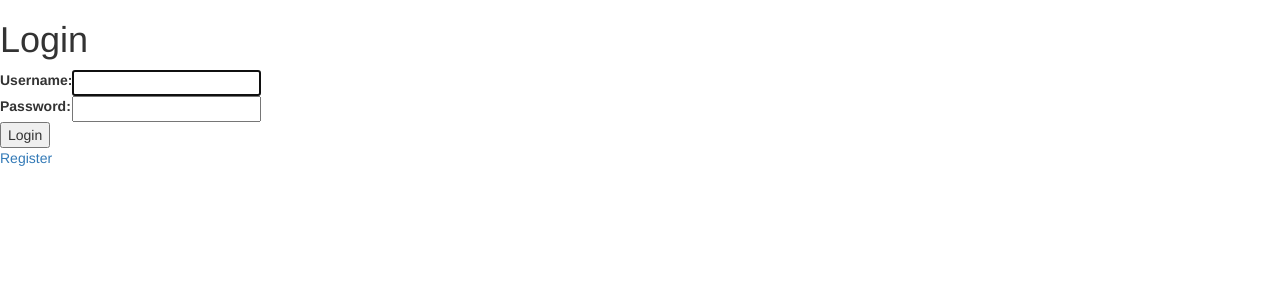
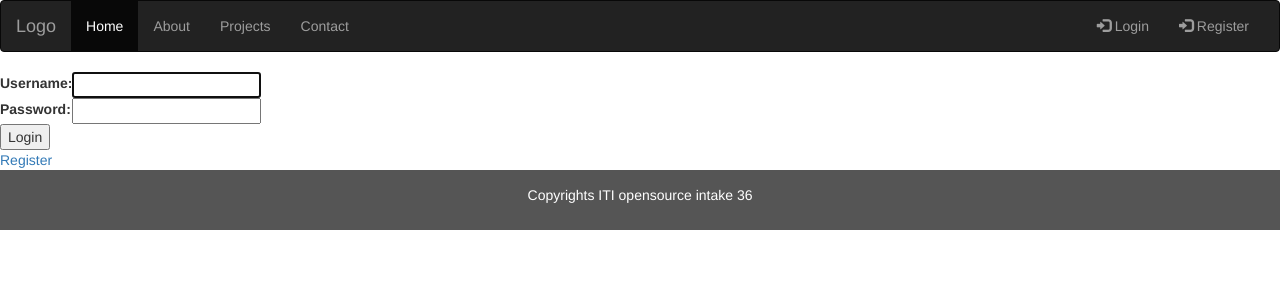
Before and after one commit to christinaessam/python-project, a Django app: page / in a window 1280 px wide. Shown: the top 300 px of the page. Run offline with Django 3.2, Linux system fonts and the light colour scheme; some libraries are stand-ins or nearby versions.

Commit message:
add bootstrap in login and reg.

```diff
--- a/django_project/newsweb/templates/base.html
+++ b/django_project/newsweb/templates/base.html
@@ -1,20 +1,8 @@
-<!DOCTYPE html PUBLIC "-//W3C//DTD XHTML 1.0 Transitional//EN" "http://www.w3.org/TR/xhtml1/DTD/xhtml1-transitional.dtd">
-<html>
-    <head>
-        <title>Django test1 Application |
-        {% block title %}{% endblock %}</title>
-        <!-- Latest compiled and minified CSS -->
-			<link rel="stylesheet" href="https://maxcdn.bootstrapcdn.com/bootstrap/3.3.6/css/bootstrap.min.css" integrity="sha384-1q8mTJOASx8j1Au+a5WDVnPi2lkFfwwEAa8hDDdjZlpLegxhjVME1fgjWPGmkzs7" crossorigin="anonymous">
+{% include "header.html" %}
 
-			<!-- Optional theme -->
-			<link rel="stylesheet" href="https://maxcdn.bootstrapcdn.com/bootstrap/3.3.6/css/bootstrap-theme.min.css" integrity="sha384-fLW2N01lMqjakBkx3l/M9EahuwpSfeNvV63J5ezn3uZzapT0u7EYsXMjQV+0En5r" crossorigin="anonymous">
+{% block data %}
 
-			<!-- Latest compiled and minified JavaScript -->
-			<script src="https://maxcdn.bootstrapcdn.com/bootstrap/3.3.6/js/bootstrap.min.js" integrity="sha384-0mSbJDEHialfmuBBQP6A4Qrprq5OVfW37PRR3j5ELqxss1yVqOtnepnHVP9aJ7xS" crossorigin="anonymous"></script>
-    </head>
-    <body>
-        <h1>{% block head %}{% endblock %}</h1>
-        {% block content %}{% endblock %}
+{% endblock %}
 
-    </body>
-</html>
+
+{% include "footer.html" %}
--- /dev/null
+++ b/django_project/newsweb/templates/footer.html
@@ -0,0 +1,25 @@
+<!DOCTYPE html>
+<html lang="en">
+<head>
+  <title>Bootstrap Example</title>
+  <meta charset="utf-8">
+  <meta name="viewport" content="width=device-width, initial-scale=1">
+  <link rel="stylesheet" href="http://maxcdn.bootstrapcdn.com/bootstrap/3.3.6/css/bootstrap.min.css">
+  <script src="https://ajax.googleapis.com/ajax/libs/jquery/1.12.0/jquery.min.js"></script>
+  <script src="http://maxcdn.bootstrapcdn.com/bootstrap/3.3.6/js/bootstrap.min.js"></script>
+  <style>
+    /* Set black background color, white text and some padding */
+    footer {
+      background-color: #555;
+      color: white;
+      padding: 15px;
+    }
+
+  </style>
+</head>
+<body>
+<footer class="container-fluid text-center">
+  <p>Copyrights ITI opensource intake 36</p>
+</footer>
+</body>
+</html>
--- /dev/null
+++ b/django_project/newsweb/templates/header.html
@@ -0,0 +1,45 @@
+<!DOCTYPE html>
+<html lang="en">
+<head>
+  <title>Bootstrap Example</title>
+  <meta charset="utf-8">
+  <meta name="viewport" content="width=device-width, initial-scale=1">
+  <link rel="stylesheet" href="http://maxcdn.bootstrapcdn.com/bootstrap/3.3.6/css/bootstrap.min.css">
+  <script src="https://ajax.googleapis.com/ajax/libs/jquery/1.12.0/jquery.min.js"></script>
+  <script src="http://maxcdn.bootstrapcdn.com/bootstrap/3.3.6/js/bootstrap.min.js"></script>
+  <style>
+    /* Remove the navbar's default margin-bottom and rounded borders */
+    .navbar {
+      margin-bottom: 0;
+      border-radius: 0;
+    }
+
+
+  </style>
+</head>
+<body>
+
+<nav class="navbar navbar-inverse">
+  <div class="container-fluid">
+    <div class="navbar-header">
+      <button type="button" class="navbar-toggle" data-toggle="collapse" data-target="#myNavbar">
+        <span class="icon-bar"></span>
+        <span class="icon-bar"></span>
+        <span class="icon-bar"></span>
+      </button>
+      <a class="navbar-brand" href="#">Logo</a>
+    </div>
+    <div class="collapse navbar-collapse" id="myNavbar">
+      <ul class="nav navbar-nav">
+        <li class="active"><a href="#">Home</a></li>
+        <li><a href="#">About</a></li>
+        <li><a href="#">Projects</a></li>
+        <li><a href="#">Contact</a></li>
+      </ul>
+      <ul class="nav navbar-nav navbar-right">
+        <li><a href="#"><span class="glyphicon glyphicon-log-in"></span> Login</a></li>
+	<li><a href="#"><span class="glyphicon glyphicon-log-in"></span> Register</a></li>
+      </ul>
+    </div>
+  </div>
+</nav>
--- a/django_project/newsweb/templates/registration/login.html
+++ b/django_project/newsweb/templates/registration/login.html
@@ -1,7 +1,6 @@
 {% extends "base.html" %}
-{% block title %}Login{% endblock %}
-{% block head %}Login{% endblock %}
-{% block content %}
+
+{% block data %}
     {% if form.errors %}
         <p>Your username and password didn't match. Please try again.</p>
     {% endif %}
--- a/django_project/newsweb/templates/registration/register.html
+++ b/django_project/newsweb/templates/registration/register.html
@@ -1,7 +1,5 @@
 {% extends "base.html" %}
-{% block title %}User Registration{% endblock %}
-{% block head %}User Registration{% endblock %}
-{% block content %}
+{% block data %}
     <form method="post" action=".">{% csrf_token %}
         <table border="0">
             {{ form.as_table }}
--- a/django_project/newsweb/templates/registration/success.html
+++ b/django_project/newsweb/templates/registration/success.html
@@ -1,9 +1,5 @@
 {% extends "base.html" %}
-{% block title %}Registration Successful{% endblock %}
-{% block head %}
- Registration Completed Successfully
-{% endblock %}
-{% block content %}
+{% block data %}
     Thank you for registering.
     <a href="/">Login</a>
 {% endblock %}
```
Also changed, not shown: django_project/newsweb/templates/home.html (+7 -6 lines).
